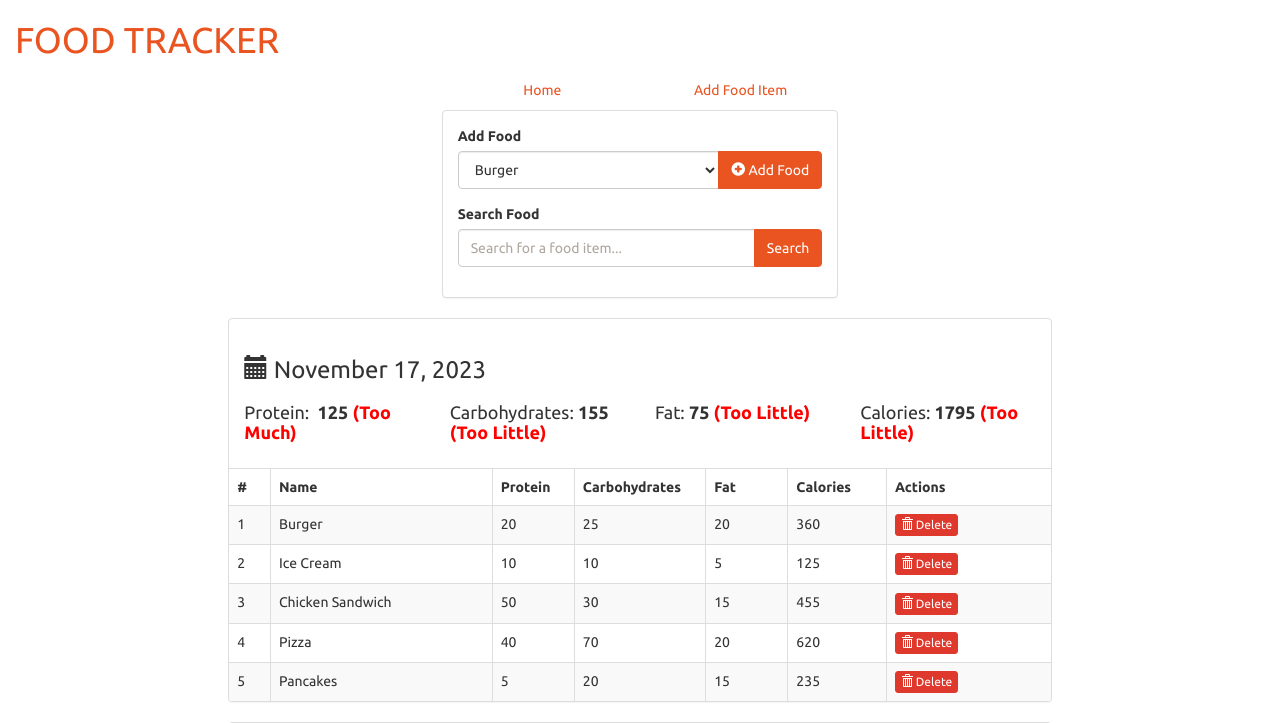
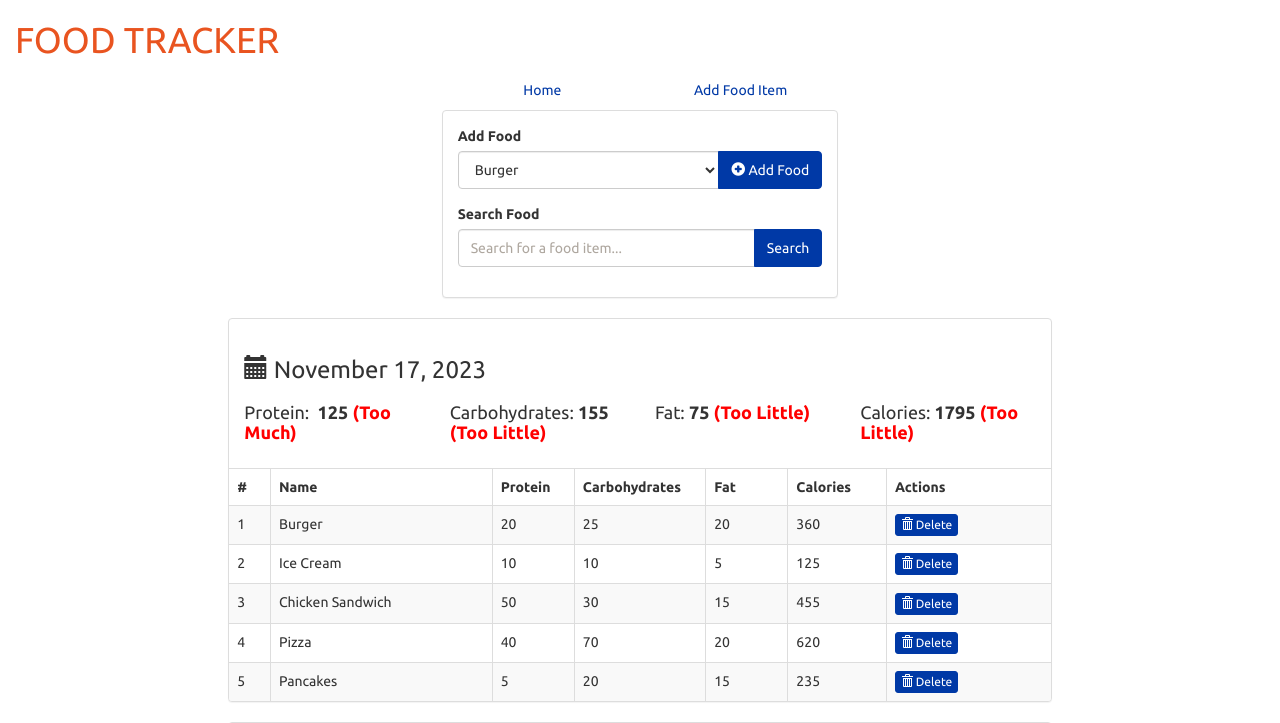
Before and after one commit to kaLeidoscop3/dbProject, a Flask app: page /view/1 in a window 1280 px wide. Shown: the top 723 px of the page. Run offline with Flask 3, Linux system fonts and the light colour scheme; data comes from the database, SQL or seed files in the repository; some libraries are stand-ins or nearby versions.

Commit message:
Added some changes over the code Kyle posted

```diff
--- a/foodtracker/static/styles.css
+++ b/foodtracker/static/styles.css
@@ -2,3 +2,78 @@
     color: red;
     font-weight: bold;
 }
+/* Customizing Bootstrap button colors */
+/* Primary button */
+.btn-primary {
+    color: #fff;
+    background-color: #0039A6;
+    border-color: #0039A6;
+}
+
+/* Primary button hover */
+.btn-primary:hover {
+    color: #fff;
+    background-color: #0039A6;
+    border-color: #0039A6;
+}
+
+/* Primary button focus */
+.btn-primary:focus,
+.btn-primary.focus {
+    color: #fff;
+    background-color: #0039A6;
+    border-color: #0039A6;
+    box-shadow: 0 0 0 2px #99c2ff;
+    /* Example of adding a focus shadow */
+}
+/* Custom class for the delete button */
+.custom-delete-btn {
+    background-color: #0039A6;
+    /* Dark blue color */
+    border-color: #0039A6;
+    /* Dark blue border color */
+    color: #fff;
+    /* Text color */
+}
+
+/* Hover effect for the delete button */
+.custom-delete-btn:hover {
+    background-color: #002147;
+    /* Darker blue on hover */
+    border-color: #002147;
+    /* Darker blue border on hover */
+    color: #fff;
+    /* Text color on hover */
+}
+
+/* Custom class for the navigation links */
+.custom-nav-link {
+    color: #0039A6;
+    /* Dark blue color */
+}
+
+/* Hover effect for the navigation links */
+.custom-nav-link:hover {
+    color: #002147;
+    /* Darker blue on hover */
+}
+
+/* Custom class for navigation links */
+.custom-nav-link {
+    color: #0039A6;
+}
+
+/* Hover effect for navigation links */
+.custom-nav-link:hover {
+    color: #002147;
+}
+
+/* Custom class for navigation links */
+.custom-nav-link {
+    color: #0039A6;
+}
+
+/* Hover effect for navigation links */
+.custom-nav-link:hover {
+    color: #002147;
+}
--- a/foodtracker/templates/view.html
+++ b/foodtracker/templates/view.html
@@ -36,10 +36,11 @@
                     <div class="col-lg-4 col-lg-offset-4">
                         <ul class="nav nav-pills nav-justified">
                             <li role="presentation">
-                                <a href="{{url_for('main.index')}}" title="Home">Home</a>
+                                <a href="{{url_for('main.index')}}" title="Home" class="custom-nav-link">Home</a>
                             </li>
                             <li role="presentation">
-                                <a href="{{url_for('main.add')}}" title="Add Food Item">Add Food Item</a>
+                                <a href="{{url_for('main.add')}}" title="Add Food Item" class="custom-nav-link">Add Food
+                                    Item</a>
                             </li>
                         </ul>
                     </div>
@@ -173,7 +174,7 @@
                                     <td>{{ food.calories }}</td>
                                     <td>
                                         <a href="{{ url_for('main.remove_food_from_log', log_id=log.id, food_id=food.id) }}"
-                                            class="btn btn-danger btn-xs">
+                                            class="btn btn-danger btn-xs custom-delete-btn">
                                             <i class="glyphicon glyphicon-trash"></i> Delete
                                         </a>
                                     </td>
```
Also changed, not shown: foodtracker/templates/index.html (+4 -3 lines).
